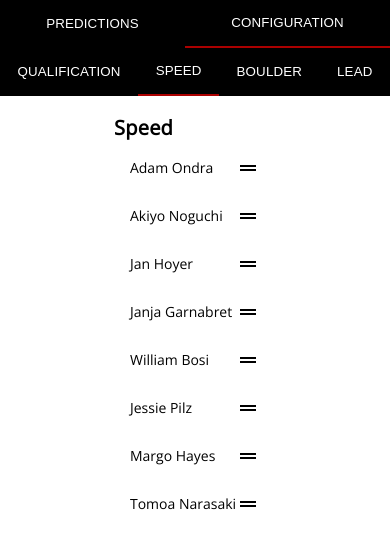
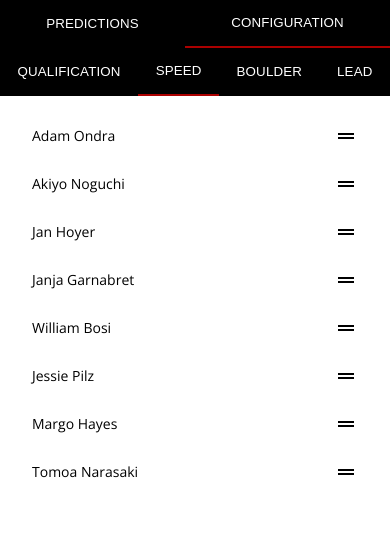
Before and after one commit to harrybiddle/compdex.rocks, a React (Create React App) app: page / in a window 390 px wide. Shown: the top 548 px of the page. Built offline with nearby package versions, Linux system fonts and the light colour scheme.

Commit message:
Hide titles on mobile

```diff
--- a/src/components/app/App.module.css
+++ b/src/components/app/App.module.css
@@ -5,6 +5,9 @@
   }
   .tabContent {
     height: 100%;
+  }
+  .hiddenOnMobile {
+    display: none !important;
   }
 }
 
--- a/src/components/rankings/Rankings.js
+++ b/src/components/rankings/Rankings.js
@@ -33,6 +33,9 @@ export default class Rankings extends React.Component {
                 className={
                   this.props.activeTab === i ? "" : styles.hiddenWhenTabInactive
                 }
+                style={{
+                  flexGrow: 1
+                }}
               >
                 <div
                   style={{
@@ -42,6 +45,7 @@ export default class Rankings extends React.Component {
                   }}
                 >
                   <span
+                    className={styles.hiddenOnMobile}
                     style={{
                       boxSizing: "border-box",
                       fontSize: "1.25rem",
```
